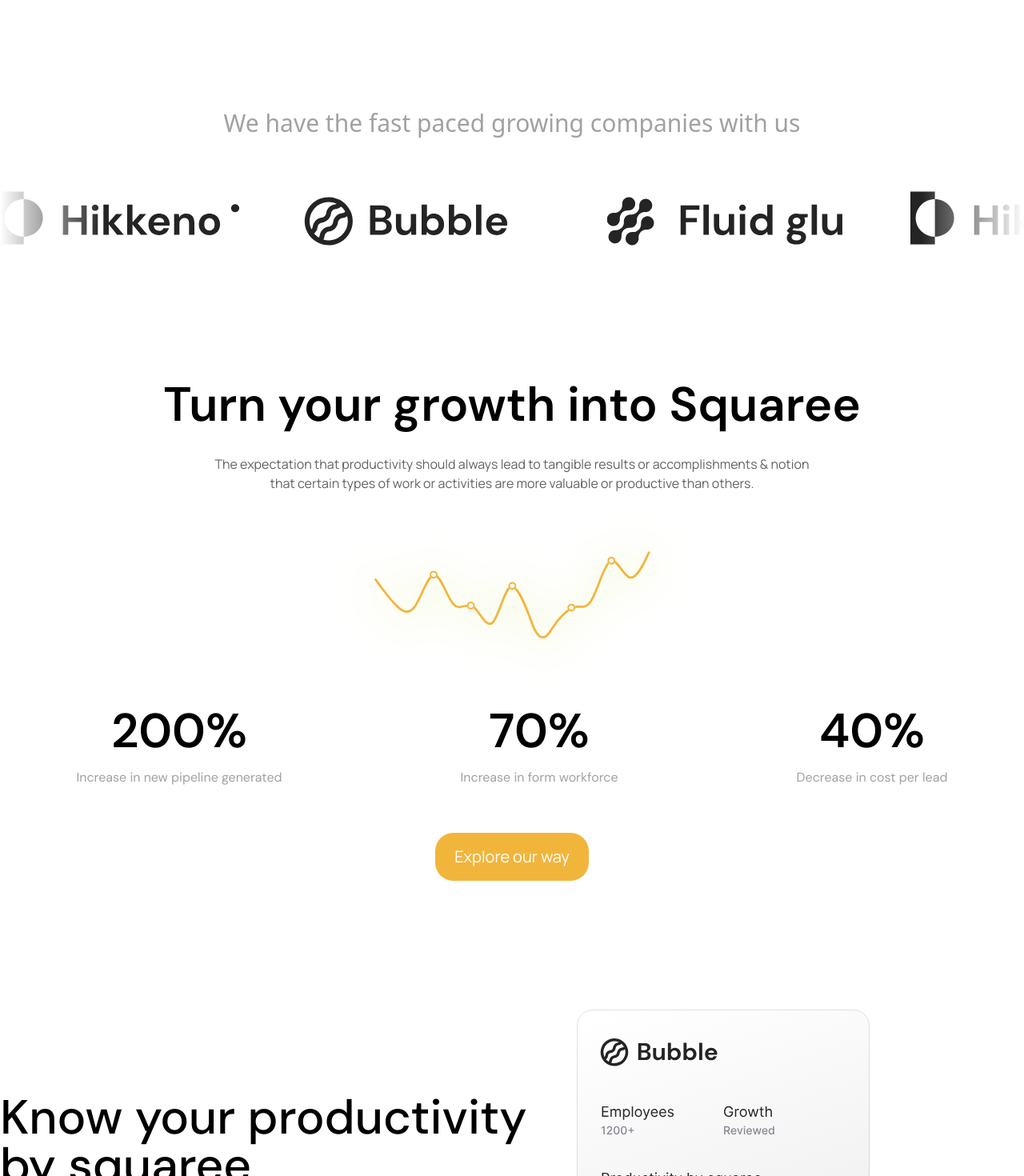
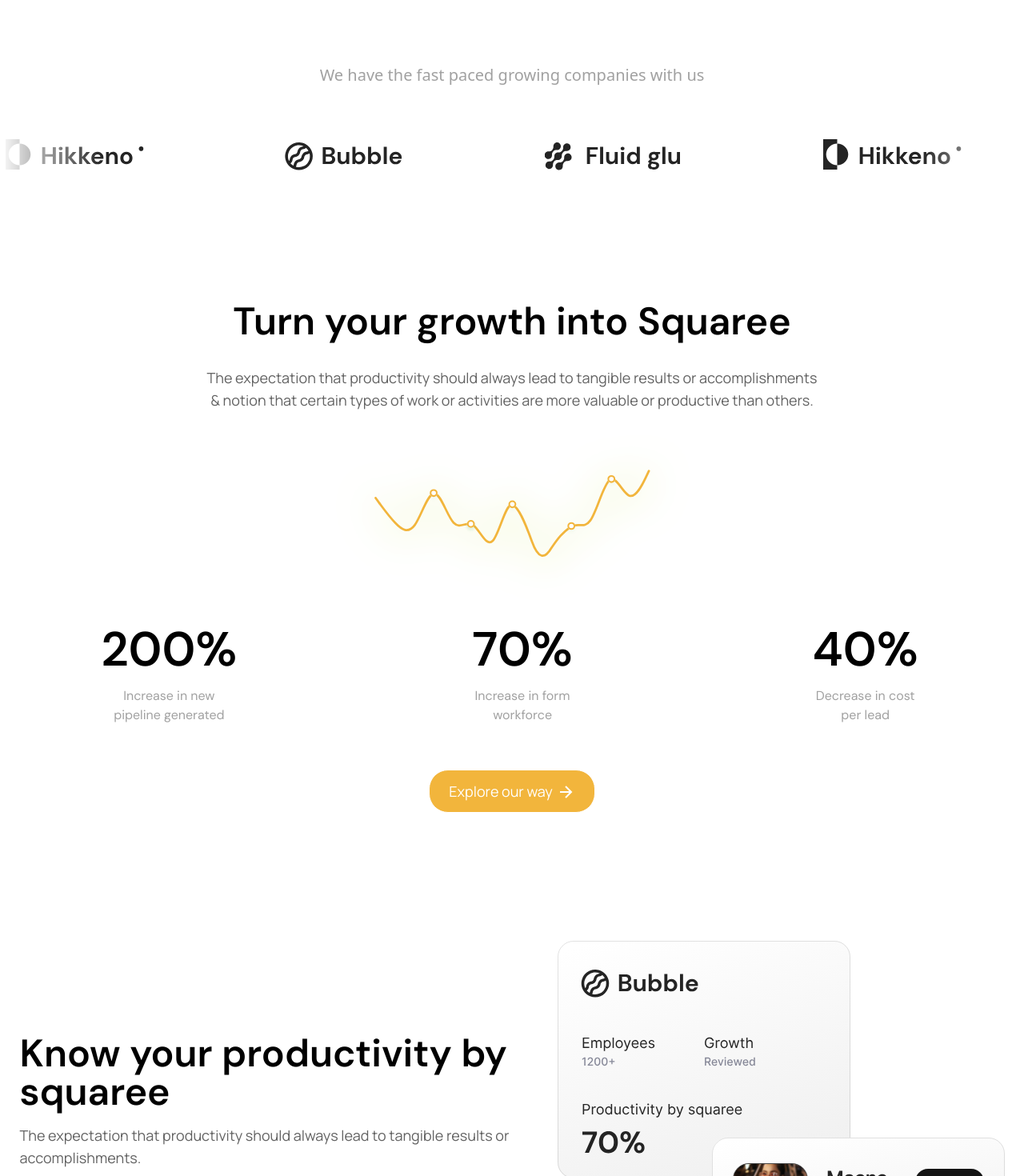
Before and after one commit to itachouille/Landing-page-2, a React (Vite) app: page / in a window 1280 px wide. Shown: the part 1260-2730 px from the top of the page at 80% size. Built offline with nearby package versions, Linux system fonts and the light colour scheme.

Commit message:
after review

```diff
--- a/src/components/Application.jsx
+++ b/src/components/Application.jsx
@@ -4,18 +4,19 @@ import { motion } from "motion/react";
 
 const Application = () => {
   return (
-    <section className="mt-20 max-w-7xl md:mt-40">
-      <div className="flex flex-col items-center justify-around overflow-x-hidden md:flex-row">
+    <section className="mt-20 text-center md:mt-40 md:text-left">
+      <div className="flex flex-col items-center justify-center overflow-x-hidden md:flex-row">
         <motion.div
           initial={{ opacity: 0, x: -400 }}
           whileInView={{ opacity: 1, x: 0 }}
-          transition={{ duration: 0.3, ease: "easeOut", delay: 0.4 }}
+          transition={{ duration: 0.5, ease: "easeOut", delay: 0.4 }}
           viewport={{ once: true }}
+          className="max-w-2xl"
         >
-          <h2 className="font-dm text-3xl font-medium md:text-6xl">
+          <h2 className="font-dm text-3xl font-semibold md:text-5xl">
             Know your productivity by squaree
           </h2>
-          <p className="mt-4 text-sm font-medium text-gray md:text-lg">
+          <p className="mt-4 font-manrope text-sm text-gray md:text-lg">
             The expectation that productivity should always lead to tangible
             results or accomplishments.
           </p>
@@ -25,32 +26,32 @@ const Application = () => {
           alt="dual card"
           initial={{ opacity: 0, x: 400 }}
           whileInView={{ opacity: 1, x: 0 }}
-          transition={{ duration: 0.3, ease: "easeOut", delay: 0.5 }}
+          transition={{ duration: 0.5, ease: "easeOut", delay: 0.5 }}
           viewport={{ once: true }}
           className="mt-4 md:mt-0"
         />
       </div>
 
-      <div className="relative mt-10 flex flex-col overflow-x-hidden md:mt-40 md:flex-row">
+      <div className="relative mt-10 flex flex-col justify-between overflow-x-hidden md:mt-40 md:flex-row">
         <motion.img
           src={BrandLogo}
           alt="brand"
           initial={{ opacity: 0, x: -400 }}
           whileInView={{ opacity: 1, x: 0 }}
-          transition={{ duration: 0.3, ease: "easeOut", delay: 0.4 }}
+          transition={{ duration: 0.5, ease: "easeOut", delay: 0.4 }}
           viewport={{ once: true }}
         />
         <motion.div
-          className="flex flex-col justify-center pt-4 md:pt-0"
+          className="flex flex-col justify-center pt-4 md:ml-16 md:pt-0"
           initial={{ opacity: 0, x: 400 }}
-          whileInView={{ opacity: 1, x: 50 }}
-          transition={{ duration: 0.3, ease: "easeOut", delay: 0.5 }}
+          whileInView={{ opacity: 1, x: 0 }}
+          transition={{ duration: 0.5, ease: "easeOut", delay: 0.5 }}
           viewport={{ once: true }}
         >
-          <h2 className="font-dm text-3xl font-medium md:text-6xl">
+          <h2 className="font-dm text-3xl font-semibold md:text-5xl">
             Seamless <br /> integration <br /> with best apps
           </h2>
-          <p className="pt-4 text-sm font-medium text-gray md:text-lg">
+          <p className="pt-4 font-manrope text-sm text-gray md:text-lg">
             What ever you use, we integrate with the best of best
           </p>
         </motion.div>
--- a/src/components/Hero.jsx
+++ b/src/components/Hero.jsx
@@ -39,7 +39,7 @@ const Hero = () => {
           ease: [0.16, 1, 0.3, 1],
         }}
       >
-        <h1 className="font-dm text-5xl font-semibold md:text-8xl">
+        <h1 className="font-dm text-5xl font-semibold md:text-7xl">
           Predictable
           <br />
           growth starts here
--- a/src/components/Increase.jsx
+++ b/src/components/Increase.jsx
@@ -9,7 +9,7 @@ const Increase = () => {
 
   return (
     <section className="mt-20 max-w-lg md:mt-40 md:max-w-7xl">
-      <p className="text-center text-lg text-gray/60 md:text-3xl">
+      <p className="text-center text-lg text-gray/60 md:text-xl">
         We have the fast paced growing companies with us
       </p>
 
@@ -40,26 +40,26 @@ const Increase = () => {
             initial={{ x: 0 }}
             animate={{ x: "-100%" }}
             transition={{ duration: 20, repeat: Infinity, ease: "linear" }}
-            className="flex shrink-0 gap-20"
+            className="flex shrink-0 gap-44"
           >
             {logos.map((logo, idx) => (
               <img
                 key={idx}
                 src={logo}
                 alt={`Carousel Logo ${idx + 1}`}
-                className="h-20 object-contain"
+                className="object-contain"
               />
             ))}
-            <div className="w-10 shrink-0" />
+            <div className="shrink-0" />
           </motion.div>
         ))}
       </div>
 
       <div className="pt-20 md:pt-40">
-        <h2 className="text-center font-dm text-4xl font-semibold md:text-6xl">
+        <h2 className="text-center font-dm text-4xl font-semibold md:text-5xl">
           Turn your growth into Squaree
         </h2>
-        <p className="mx-auto mt-8 max-w-3xl px-4 text-center font-manrope text-gray md:px-0">
+        <p className="mx-auto mt-8 max-w-3xl px-4 text-center font-manrope text-lg text-gray md:px-0">
           The expectation that productivity should always lead to tangible
           results or accomplishments & notion that certain types of work or
           activities are more valuable or productive than others.
@@ -79,7 +79,7 @@ const Increase = () => {
         ].map((stat, idx) => (
           <div key={idx} className="flex flex-col items-center">
             <span className="text-6xl font-semibold">{stat.value}</span>
-            <span className="mt-4 max-w-xs text-center text-gray/60">
+            <span className="mt-4 max-w-36 text-center text-base text-gray/60">
               {stat.label}
             </span>
           </div>
@@ -88,10 +88,22 @@ const Increase = () => {
 
       <div className="mt-14 flex w-full justify-center">
         <button
-          className="rounded-3xl border bg-orange px-6 py-4 font-manrope text-xl text-white transition-all hover:border-orange hover:bg-white hover:text-orange"
+          className="flex items-center justify-center gap-1 rounded-3xl border bg-orange px-6 py-3 font-manrope text-lg text-white transition-all hover:border-orange hover:bg-white hover:text-orange"
           aria-label="Explore our way"
         >
           Explore our way
+          <svg
+            xmlns="http://www.w3.org/2000/svg"
+            width="24"
+            height="24"
+            viewBox="0 -1 24 24"
+            fill="none"
+            stroke="currentColor"
+            strokeWidth={2}
+          >
+            <path d="M5 12h14" />
+            <path d="m12 5 7 7-7 7" />
+          </svg>
         </button>
       </div>
     </section>
--- a/src/components/Navbar.jsx
+++ b/src/components/Navbar.jsx
@@ -42,7 +42,7 @@ const Navbar = () => {
   };
 
   return (
-    <nav className="sticky top-10 z-50 w-full max-w-7xl rounded-2xl border border-gray/10 bg-white p-3 shadow-lg md:p-5">
+    <nav className="sticky top-10 z-50 w-full max-w-6xl rounded-2xl border border-gray/10 bg-white p-3 drop-shadow md:p-4">
       <div className="flex items-center justify-between">
         <a className="flex items-center" href="/">
           <img className="size-10" src={Logo} alt="logo" />
@@ -61,7 +61,7 @@ const Navbar = () => {
               onMouseEnter={() => handleMouseEnter(item.id)}
               onMouseLeave={handleMouseLeave}
             >
-              <a className="flex items-center text-lg" href={item.url}>
+              <a className="flex items-center text-base" href={item.url}>
                 {item.title}
                 {item.icon && (
                   <img
--- a/src/components/Testimonials.jsx
+++ b/src/components/Testimonials.jsx
@@ -5,15 +5,15 @@ import Testimonial4 from "../assets/testimonials/testimonial-4.png";
 
 const Testimonials = () => {
   return (
-    <section className="mt-20 max-w-7xl px-4 md:mt-40">
-      <h2 className="text-center font-dm text-6xl font-semibold">
+    <section className="mt-20 max-w-5xl px-4 md:mt-40">
+      <h2 className="text-center font-dm text-3xl font-semibold md:text-5xl">
         What Squaree Users Say
       </h2>
-      <p className="pt-8 text-center font-manrope text-gray">
+      <p className="pt-6 text-center font-manrope text-lg text-gray">
         Here is how Squaree can help you
       </p>
 
-      <div className="mt-10 grid gap-6 sm:grid-cols-1 md:grid-cols-2 lg:grid-cols-2 xl:grid-cols-2">
+      <div className="mt-10 gap-4 md:flex">
         <div className="rounded-3xl border border-gray/20 bg-gradient-to-b from-white to-[#F6F6F6] p-8">
           <p className="font-dm text-2xl font-medium">
             Brilliant houses to rent
@@ -35,7 +35,7 @@ const Testimonials = () => {
           </div>
         </div>
 
-        <div className="rounded-3xl border border-gray/20 bg-gradient-to-b from-white to-[#F6F6F6] p-8">
+        <div className="mt-6 rounded-3xl border border-gray/20 bg-gradient-to-b from-white to-[#F6F6F6] p-8 md:mt-0">
           <p className="font-dm text-2xl font-medium">
             Convenient for searching apartments
           </p>
@@ -58,7 +58,7 @@ const Testimonials = () => {
         </div>
       </div>
 
-      <div className="mt-10 grid gap-6 sm:grid-cols-1 md:grid-cols-2 lg:grid-cols-2 xl:grid-cols-2">
+      <div className="mt-6 gap-4 md:flex">
         <div className="rounded-3xl border border-gray/20 bg-gradient-to-b from-white to-[#F6F6F6] p-8">
           <p className="font-dm text-2xl font-medium">
             It feels much more safe
@@ -81,7 +81,7 @@ const Testimonials = () => {
           </div>
         </div>
 
-        <div className="rounded-3xl border border-gray/20 bg-gradient-to-b from-white to-[#F6F6F6] p-8">
+        <div className="mt-6 rounded-3xl border border-gray/20 bg-gradient-to-b from-white to-[#F6F6F6] p-8 md:mt-0">
           <p className="font-dm text-2xl font-medium">Secure search for all</p>
           <p className="my-4 text-gray">
             All eFounders teams have moved to Cycle for all things product
```
Also changed, not shown: src/components/Pricing.jsx (+15 -18 lines).
